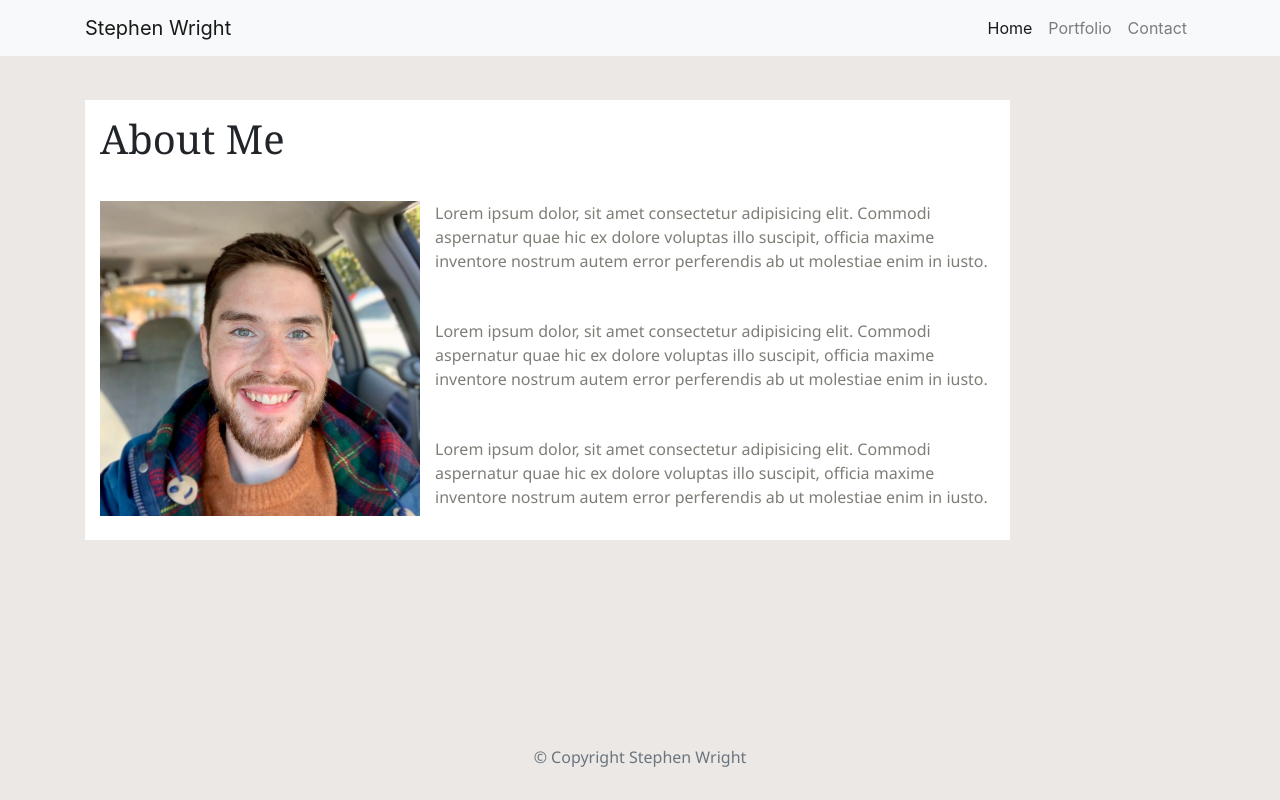
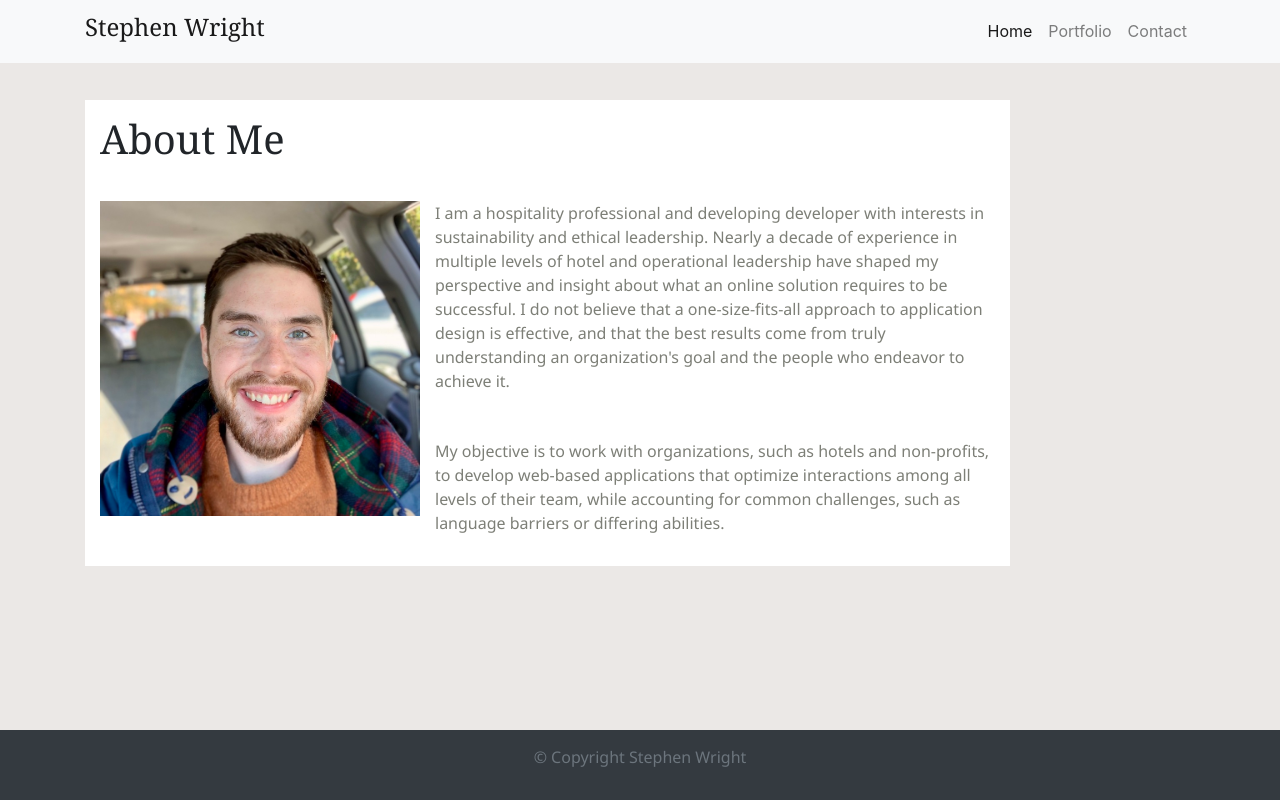
Before and after one commit to wrightsah/homework-2, a plain HTML site: page index.html in a window 1280 px wide. Drawn offline with nearby package versions, Linux system fonts and the light colour scheme.

Commit message:
updated bio

```diff
--- a/assets/style.css
+++ b/assets/style.css
@@ -1,6 +1,6 @@
 /*
 
-Colors
+Color palette
 
 #7e95b5,
 #212322,
@@ -17,7 +17,10 @@ body {
 h1 {
     padding: 15px;
     font-family: 'Noto Serif', serif;
+}
 
+h4 {
+    font-family: 'Noto Serif', serif;
 }
 
 p {
@@ -28,6 +31,7 @@ p {
 
 main {
     margin-top: 100px;
+    margin-bottom: 100px;
 
 }
 
--- a/index.html
+++ b/index.html
@@ -2,6 +2,7 @@
 <html>
   <head>
     <title>Home | Stephen Wright</title>
+    <meta charset="utf-8">
     <link rel="stylesheet" href="https://cdn.jsdelivr.net/npm/bootstrap@4.5.3/dist/css/bootstrap.min.css">
     <link rel="stylesheet" href="assets/style.css">
     <link rel="preconnect" href="https://fonts.gstatic.com">
@@ -15,7 +16,7 @@
 
       <div class="container">
 
-        <a class="navbar-brand logo" href="index.html">Stephen Wright</a>
+        <a class="navbar-brand logo" href="index.html"><h4>Stephen Wright</h4></a>
 
         <button class="navbar-toggler" type="button" data-toggle="collapse" data-target="#navbar" aria-controls="navbar" aria-expanded="false" aria-label="Toggle navigation">
           <span class="navbar-toggler-icon"></span>
@@ -33,6 +34,8 @@
 
     </nav>
 
+    <!-- Main About Me section -->
+
     <main class="container">
 
       <section class="col-md-10">
@@ -43,18 +46,31 @@
         <div class="row">
           <div>
             <img class="float-left" src="assets/952C0ACE-34D3-4FEC-9677-5BD6092662B0_1_105_c.jpeg" alt="Profile Picture">
-            <p>Lorem ipsum dolor, sit amet consectetur adipisicing elit. Commodi aspernatur quae hic ex dolore voluptas illo suscipit, officia maxime inventore nostrum autem error perferendis ab ut molestiae enim in iusto.</p>
-            <p>Lorem ipsum dolor, sit amet consectetur adipisicing elit. Commodi aspernatur quae hic ex dolore voluptas illo suscipit, officia maxime inventore nostrum autem error perferendis ab ut molestiae enim in iusto.</p>
-            <p>Lorem ipsum dolor, sit amet consectetur adipisicing elit. Commodi aspernatur quae hic ex dolore voluptas illo suscipit, officia maxime inventore nostrum autem error perferendis ab ut molestiae enim in iusto.</p>
-
+            <p>I am a hospitality professional and developing developer with interests in sustainability and ethical leadership. Nearly a decade of experience in multiple levels of hotel and operational leadership have shaped my perspective and insight about what an online solution requires to be successful. I do not believe that a one-size-fits-all approach to application design is effective, and that the best results come from truly understanding an organization's goal and the people who endeavor to achieve it.</p>
+            <p>My objective is to work with organizations, such as hotels and non-profits, to develop web-based applications that optimize interactions among all levels of their team, while accounting for common challenges, such as language barriers or differing abilities.</p>
           </div>
         </div>
       </section>
 
     </main>
 
-    <footer class="footer fixed-bottom">
+    <!-- Optional footer under construction -->
+
+      <!-- <div class="bg-success">
+        <div class="container">
+          <div class="row">
+            <div class="col-md-12  text-center">
+              <a href="" class="fab fa-linkedin"></a>
+              <a href="#"><i class="fab fa-github-square"></i></a>
+              <a href="" class=""></a>
+              </div>
+          </div>
+        </div>
+      </div> -->
+
+    <footer class="page-footer bg-dark fixed-bottom text">
       <p class="text-muted text-muted-footer text-center">&copy; Copyright Stephen Wright</p>
+
     </footer>
 
     <!-- jQuery CDN -->
```
Also changed, not shown: contact.html (+5 -3 lines), portfolio.html (+5 -4 lines).
